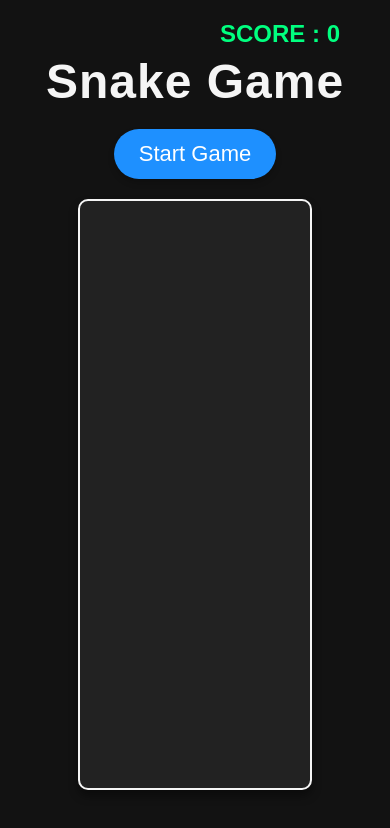
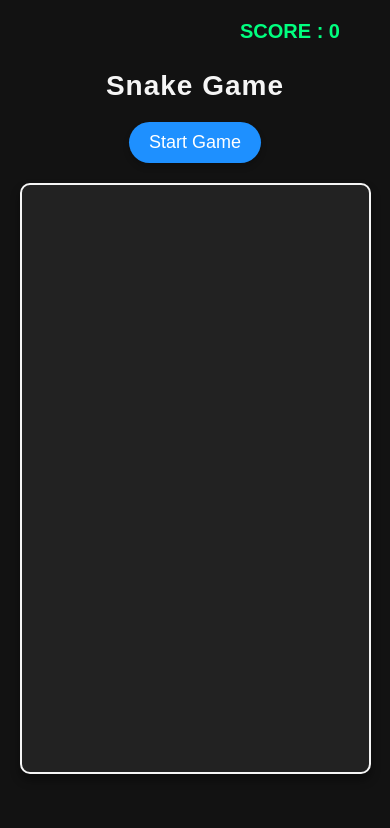
Before and after one commit to RiteshS1/Snake-Game, a plain HTML site: page index.html in a window 390 px wide. Drawn offline with Linux system fonts and the light colour scheme.

Commit message:
Update style.css

```diff
--- a/style.css
+++ b/style.css
@@ -63,6 +63,7 @@ body {
     border-radius: 10px; /* Slight rounding of the board edges */
 }
 
+/* Snake Styling */
 .snake {
     text-align: center;
     display: flex;
@@ -73,6 +74,7 @@ body {
     border-radius: 5px; /* Rounded for smooth appearance */
 }
 
+/* Food Styling */
 .food {
     text-align: center;
     display: flex;
@@ -82,3 +84,40 @@ body {
     background-color: #ff6347; /* Tomato red for food */
     border-radius: 50%; /* Circular food shape */
 }
+
+/* Media Queries for Smaller Devices */
+
+/* For tablets and medium-sized devices */
+@media (max-width: 768px) {
+    #board {
+        width: 80vw; /* Increase width for tablets */
+    }
+
+    .heading {
+        font-size: 36px; /* Adjust heading size */
+    }
+
+    .start-button {
+        font-size: 20px; /* Adjust button font size */
+    }
+}
+
+/* For small devices like smartphones */
+@media (max-width: 480px) {
+    #board {
+        width: 90vw; /* Further increase width for smaller screens */
+    }
+
+    .heading {
+        font-size: 28px; /* Adjust heading size for small devices */
+    }
+
+    .start-button {
+        font-size: 18px; /* Smaller button font size */
+        padding: 10px 20px; /* Adjust padding */
+    }
+
+    #score {
+        font-size: 20px; /* Adjust score font size */
+    }
+}
```
